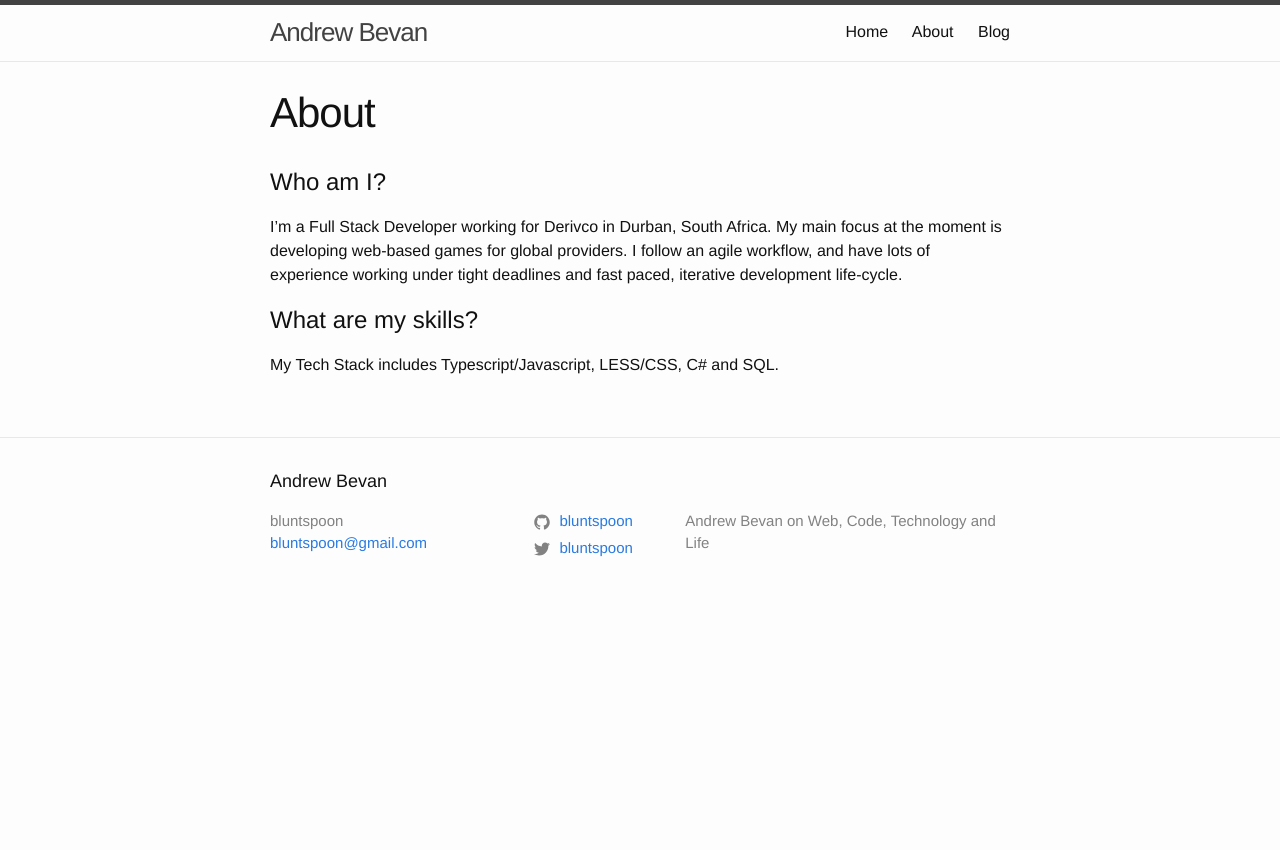
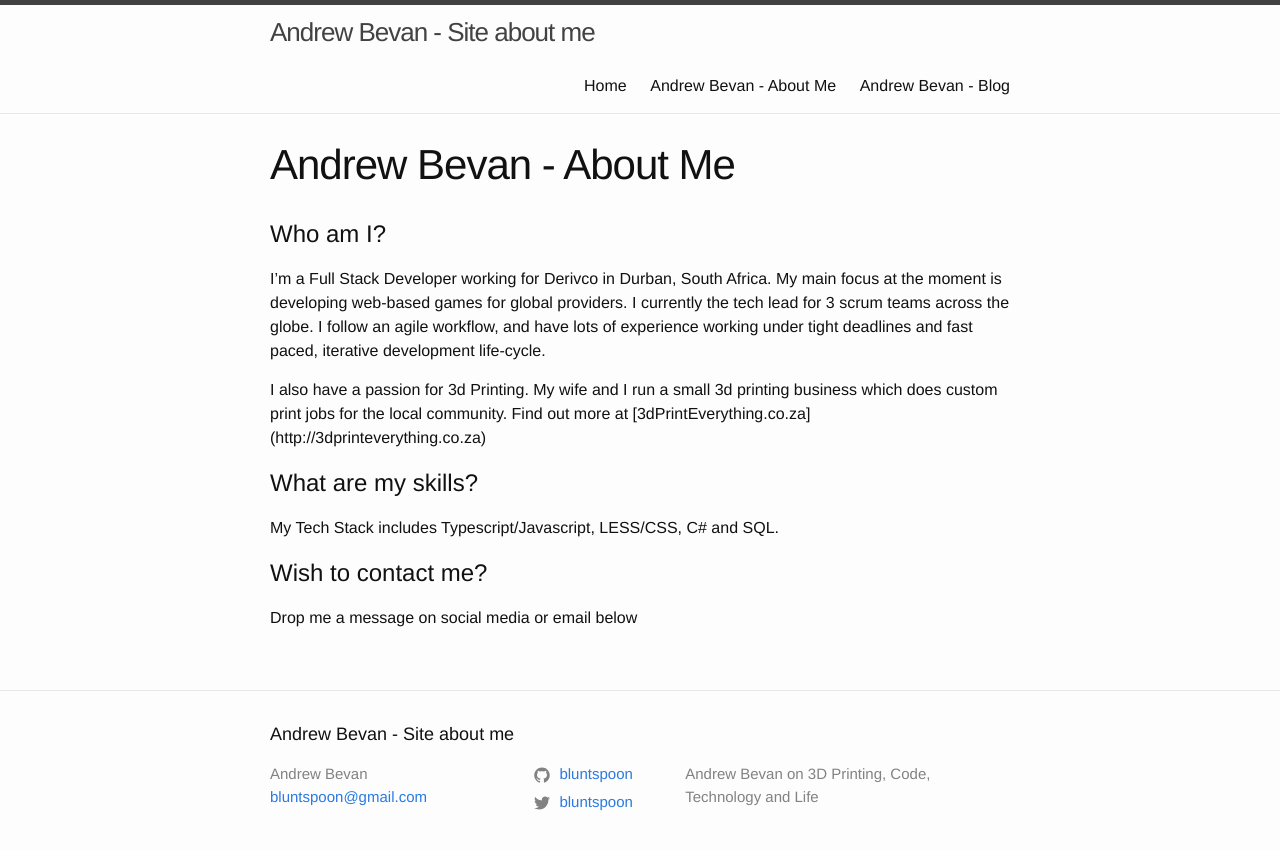
Before and after one commit to bluntspoon/bluntspoon.github.io, a Jekyll site: the page built from about.md, in a window 1280 px wide. Shown: the top 850 px of the page. Built offline with Jekyll 4.4.1, drawn with Linux system fonts in a browser that asks for light colours.

Commit message:
more updates

```diff
--- a/_config.yml
+++ b/_config.yml
@@ -1,11 +1,12 @@
-title: Andrew Bevan
-author: bluntspoon
+title: Andrew Bevan - Site about me
+author: Andrew Bevan
 email: bluntspoon@gmail.com
 description: > # this means to ignore newlines until "baseurl:"
-  Andrew Bevan on Web, Code, Technology and Life
+  Andrew Bevan on 3D Printing, Code, Technology and Life
 
 twitter_username: bluntspoon
 github_username: bluntspoon
+facebook_username: bluntspoon
 google_analytics: UA-12923011-8
 
 # Minima date format
--- a/about.md
+++ b/about.md
@@ -1,11 +1,16 @@
 ---
 layout: page
-title: About
+title: Andrew Bevan - About Me
 permalink: /about/
 ---
 
 # Who am I?
-I'm a Full Stack Developer working for Derivco in Durban, South Africa. My main focus at the moment is developing web-based games for global providers. I follow an agile workflow, and have lots of experience working under tight deadlines and fast paced, iterative development life-cycle.
+I'm a Full Stack Developer working for Derivco in Durban, South Africa. My main focus at the moment is developing web-based games for global providers. I currently the tech lead for 3 scrum teams across the globe. I follow an agile workflow, and have lots of experience working under tight deadlines and fast paced, iterative development life-cycle.
+
+I also have a passion for 3d Printing. My wife and I run a small 3d printing business which does custom print jobs for the local community. Find out more at [3dPrintEverything.co.za] (http://3dprinteverything.co.za)
 
 # What are my skills?
 My Tech Stack includes Typescript/Javascript, LESS/CSS, C# and SQL.
+
+# Wish to contact me?
+Drop me a message on social media or email below
--- a/blog.md
+++ b/blog.md
@@ -1,5 +1,5 @@
 ---
 layout: blog
-title: Blog
+title: Andrew Bevan - Blog
 permalink: /blog/
 ---
```
